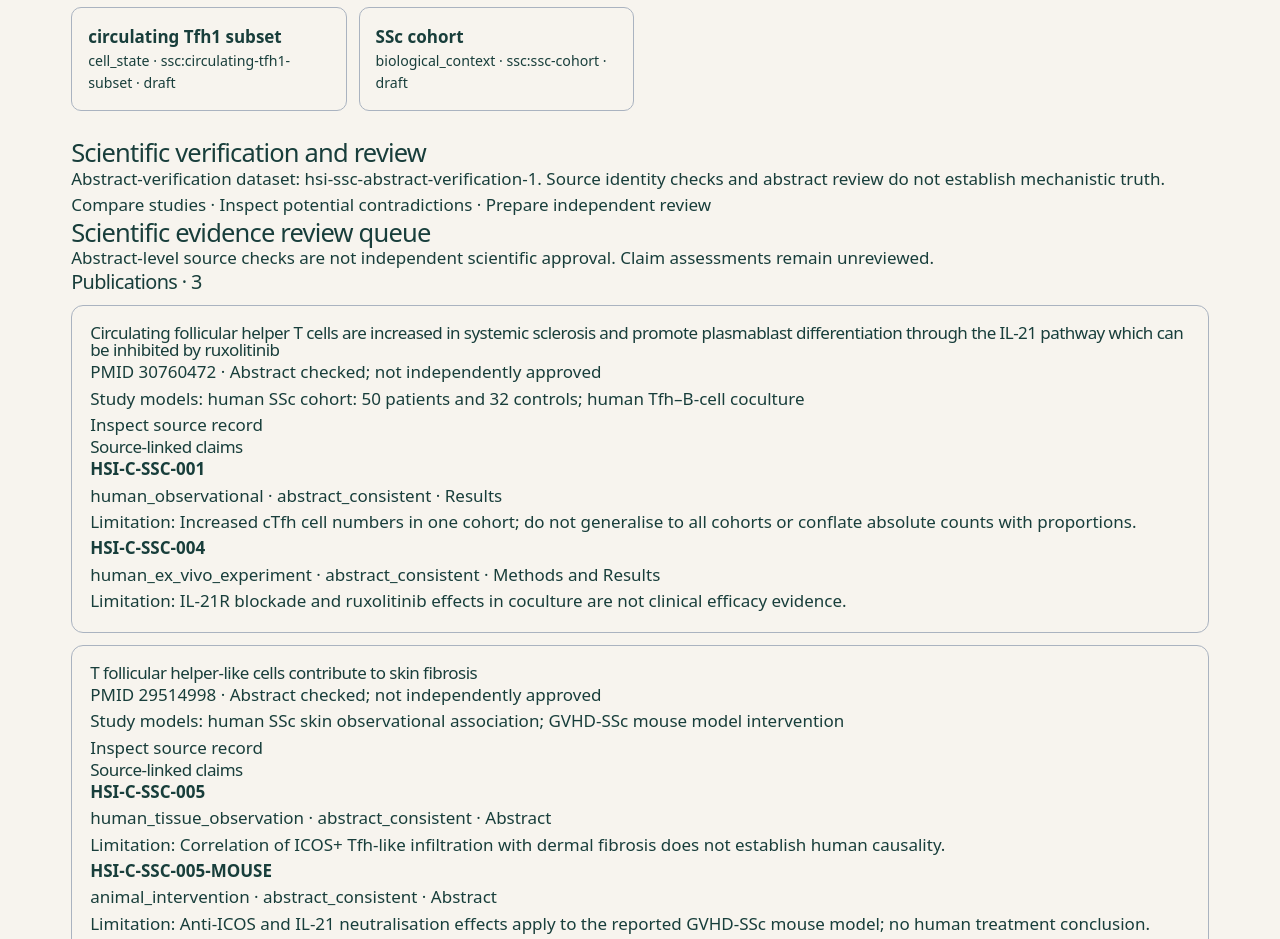
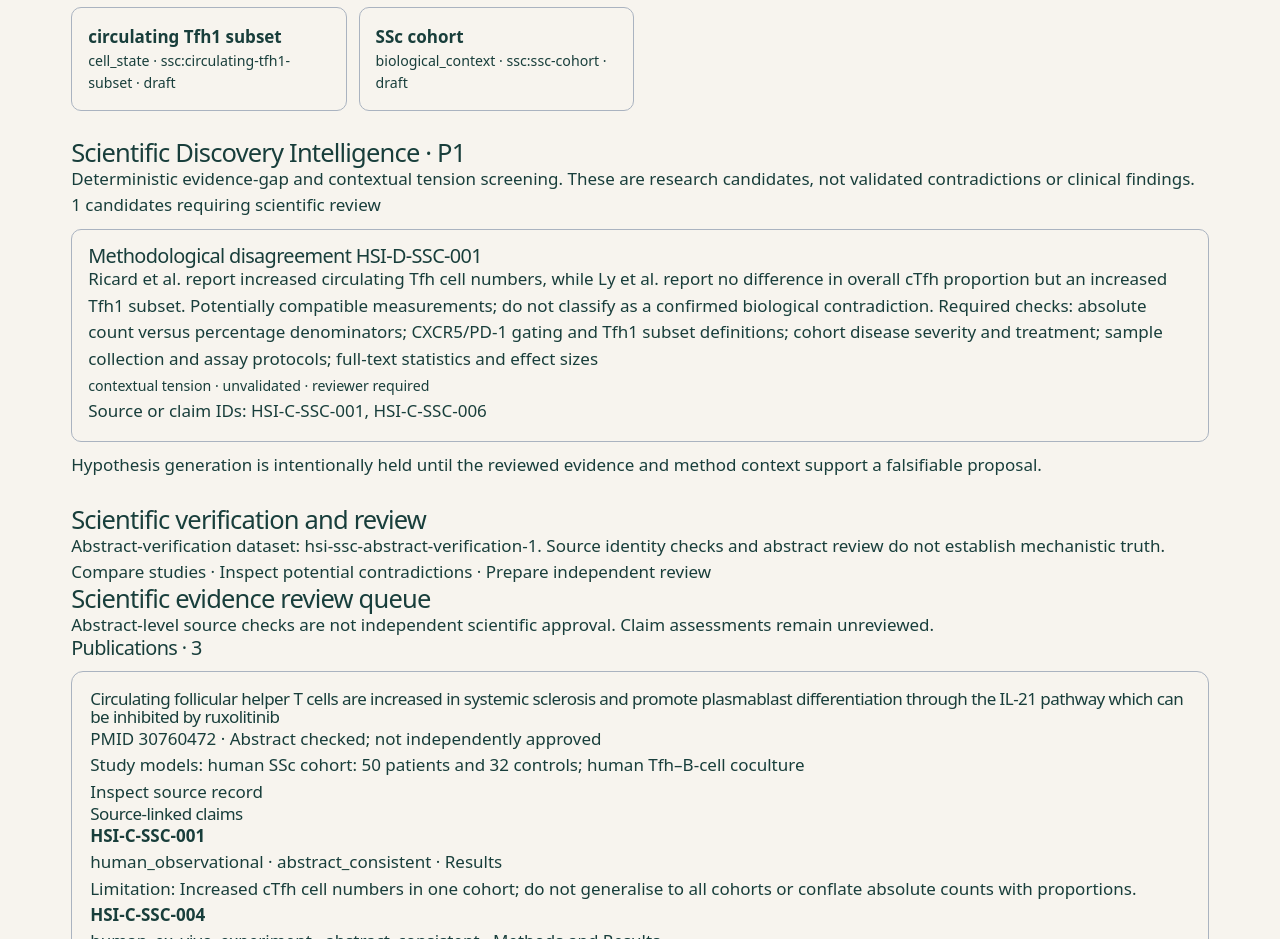
Before and after one commit to gnaneshwer23/hsi-core, a React (Vite) app in the folder site/: page /research/scientific-workbench in a window 1280 px wide. Shown: the part 1240-2179 px from the top of the page. Built offline with nearby package versions, Linux system fonts and the light colour scheme; no server answers; a web font is replaced by a local one.

Commit message:
feat(p1): surface evidence-gap and contextual tension findings inside existing research workbench

```diff
--- a/site/src/pages/ScientificResearchWorkbench.tsx
+++ b/site/src/pages/ScientificResearchWorkbench.tsx
@@ -1,6 +1,7 @@
 import {useEffect,useMemo,useState} from "react";
 import {Link} from "react-router-dom";
 import "../styles/science-body.css";
+import {investigateDiscoveryCandidates} from "../features/science/discoveryInvestigation";
 import {ResearchEvidenceQueue,validateScientificVerification,type ScientificVerification} from "../components/ResearchEvidenceQueue";
 type Node={id:string;preferredLabel:string;kind:string};
 type Edge={id:string;subjectId:string;objectId:string;predicate:string;reviewState:string;sourceEvidenceIds:string[];context:{studyContext?:string;limitations?:string;sourceLocator?:string}};
@@ -18,6 +19,7 @@ export function ScientificResearchWorkbench(){
  const visible=useMemo(()=>graph?.nodes.filter(n=>(n.preferredLabel+" "+n.id).toLowerCase().includes(query.toLowerCase()))??[],[graph,query]);
  const node=graph?.nodes.find(n=>n.id===selected);
  const edges=graph?.relationships.filter(e=>e.subjectId===selected||e.objectId===selected)??[];
+ const findings=useMemo(()=>graph&&verification?investigateDiscoveryCandidates({edges:graph.relationships,claims:verification.claims,disagreements:verification.disagreements}):[],[graph,verification]);
  const validId=/^hsi-interrogative-[a-zA-Z0-9-]{8,100}$/.test(investigation);
  return <main className="science-body"><header className="science-body-hero"><div className="science-body-wrap">
  <p className="science-body-kicker">HSI / ISI · SCIENTIFIC RESEARCH WORKBENCH</p><h1>Investigate mechanisms.<br/><em>Follow the evidence.</em></h1>
@@ -38,6 +40,7 @@ export function ScientificResearchWorkbench(){
  <p>{e.context.studyContext||"Study context not supplied"} · {e.reviewState}</p><p>Limitations: {e.context.limitations||"Not documented"}</p><p>Source locator: {e.context.sourceLocator||"Missing — needs review"}</p>
  {e.sourceEvidenceIds.map(s=><p key={s}><a href={"https://pubmed.ncbi.nlm.nih.gov/"+encodeURIComponent(s.replace(/^PMID:/,""))+"/"} target="_blank" rel="noreferrer">Publication {s}</a></p>)}</article>)}</section>}
  </>}
+ <section aria-label="P1 scientific discovery candidates" style={{marginBlock:28}}><h2>Scientific Discovery Intelligence · P1</h2><p>Deterministic evidence-gap and contextual tension screening. These are research candidates, not validated contradictions or clinical findings.</p><p role="status">{findings.length} candidates requiring scientific review</p>{findings.map(item=><article key={item.id} style={{border:"1px solid #aab3c0",borderRadius:10,padding:16,marginBlock:10}}><h3>{item.title}</h3><p>{item.explanation}</p><small>{item.kind.replaceAll("_"," ")} · unvalidated · reviewer required</small>{item.sourceIds.length>0&&<p>Source or claim IDs: {item.sourceIds.join(", ")}</p>}</article>)}<p>Hypothesis generation is intentionally held until the reviewed evidence and method context support a falsifiable proposal.</p></section>
  <section style={{marginBlock:28}}><h2>Scientific verification and review</h2><p>Abstract-verification dataset: {verification?.schemaVersion||"Unavailable"}. Source identity checks and abstract review do not establish mechanistic truth.</p>
  <p><Link to="/science/study-comparison">Compare studies</Link> · <Link to="/science/contradictions">Inspect potential contradictions</Link> · <Link to="/science/review-preparation">Prepare independent review</Link></p>
  {verification&&<ResearchEvidenceQueue verification={verification}/>}
```
